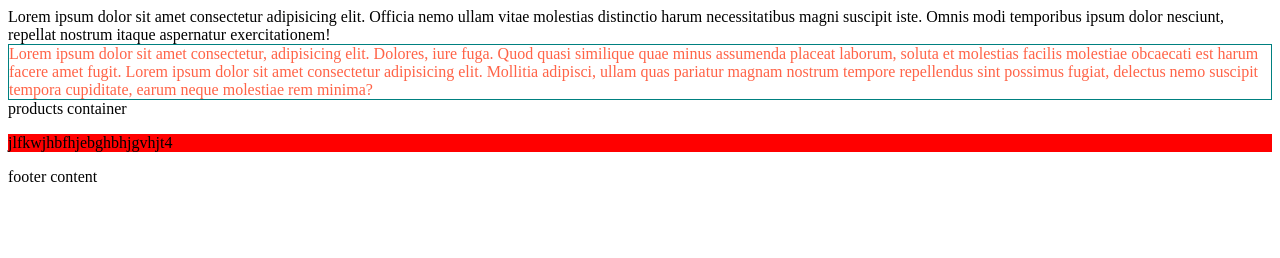
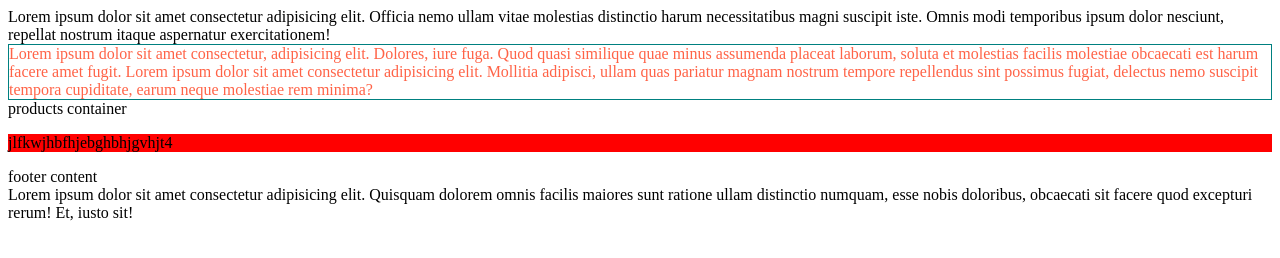
Before and after one commit to oliverplay/team-example, a website built with Parcel: page src/index.html in a window 1280 px wide. Built offline with nearby package versions, Linux system fonts and the light colour scheme.

Commit message:
new section added

```diff
--- a/src/index.html
+++ b/src/index.html
@@ -21,6 +21,7 @@
     </main>
     <!-- footer -->
     <include src="./partials/footer.html"></include>
+    <include src="./partials/reviews.html"></include>
 
     <!-- scripts -->
 
--- /dev/null
+++ b/src/partials/reviews.html
@@ -0,0 +1,3 @@
+<section>
+    Lorem ipsum dolor sit amet consectetur adipisicing elit. Quisquam dolorem omnis facilis maiores sunt ratione ullam distinctio numquam, esse nobis doloribus, obcaecati sit facere quod excepturi rerum! Et, iusto sit!
+</section>
```
